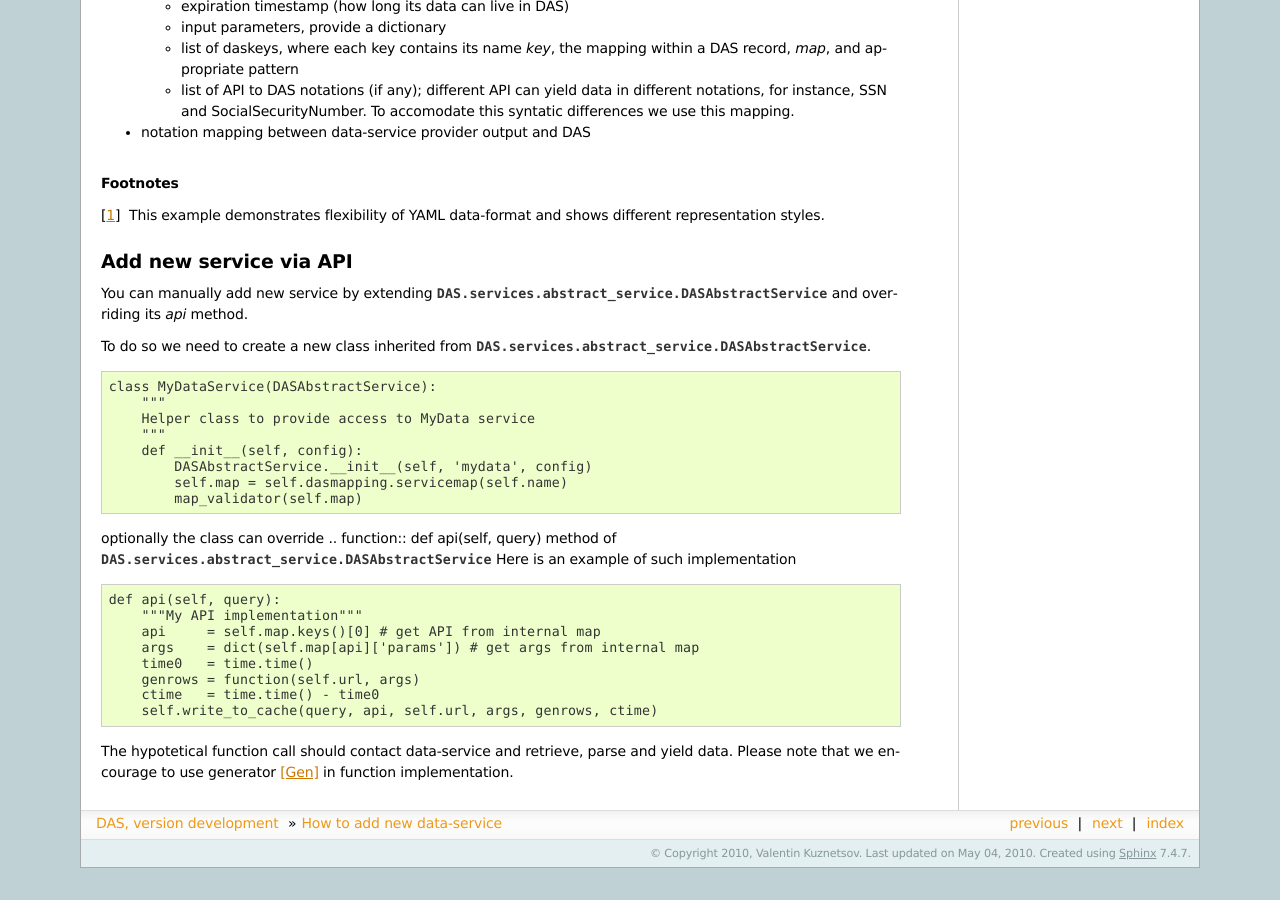
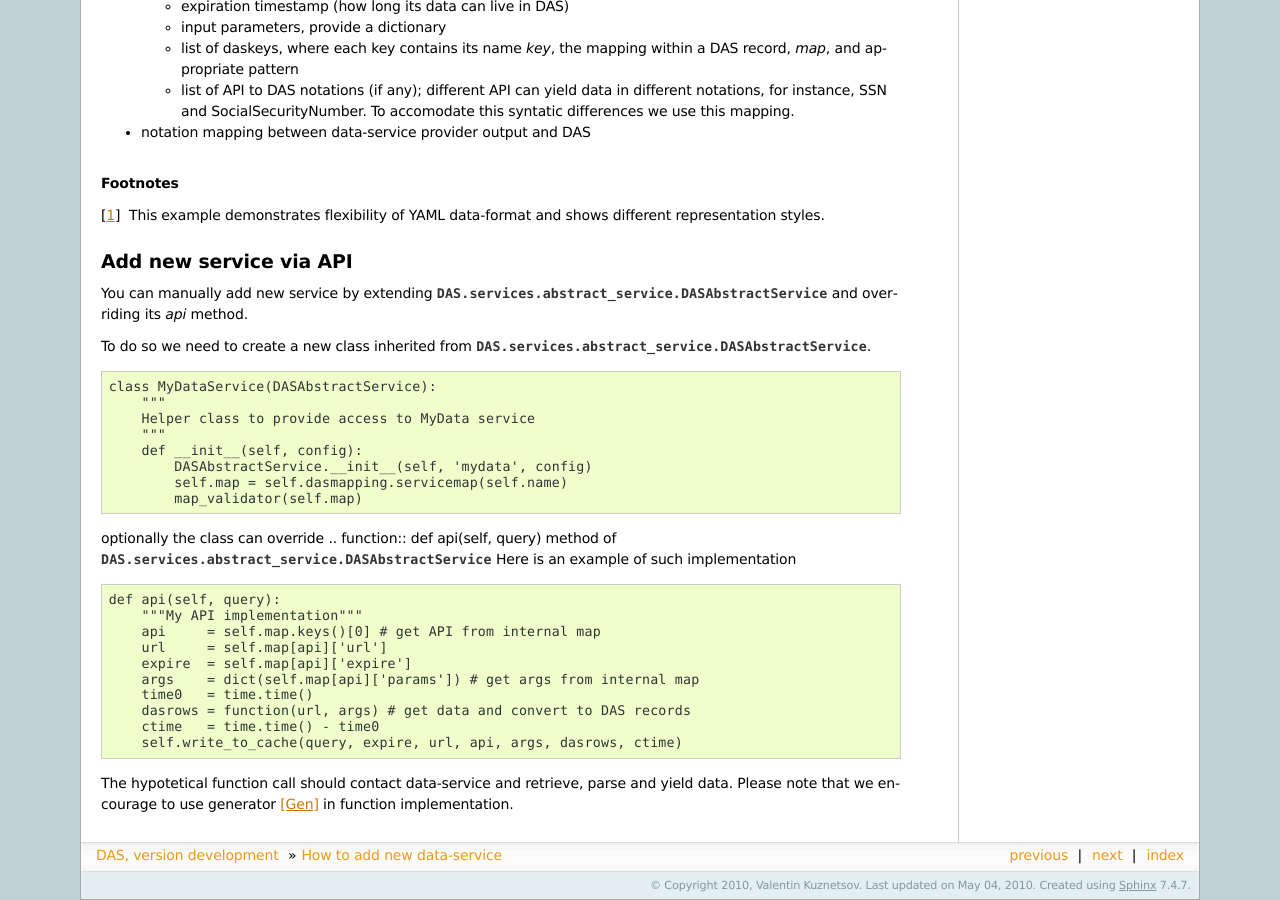
Before and after one commit to dmwm/DAS, a Sphinx documentation site: the page built from doc/sphinx/new_service.rst, in a window 1280 px wide and 900 px high, scrolled down 1057 px. Built offline with Sphinx 7.4.7, drawn with Linux system fonts in a browser that asks for light colours; before the commit the page ends 1925 px from its top, so only the background shows below that.

Commit message:
Update docs
git-svn-id: svn+ssh://svn.cern.ch/reps/CMSDMWM/DAS/trunk@978 4525493e-7705-40b1-a816-d608a930855b

```diff
--- a/doc/sphinx/new_service.rst
+++ b/doc/sphinx/new_service.rst
@@ -107,11 +107,13 @@ Here is an example of such implementation
     def api(self, query):
         """My API implementation"""
         api     = self.map.keys()[0] # get API from internal map
+        url     = self.map[api]['url']
+        expire  = self.map[api]['expire']
         args    = dict(self.map[api]['params']) # get args from internal map
         time0   = time.time()
-        genrows = function(self.url, args)
+        dasrows = function(url, args) # get data and convert to DAS records
         ctime   = time.time() - time0
-        self.write_to_cache(query, api, self.url, args, genrows, ctime)
+        self.write_to_cache(query, expire, url, api, args, dasrows, ctime)
 
 The hypotetical function call should contact data-service and retrieve,
 parse and yield data. Please note that we encourage to use
```
